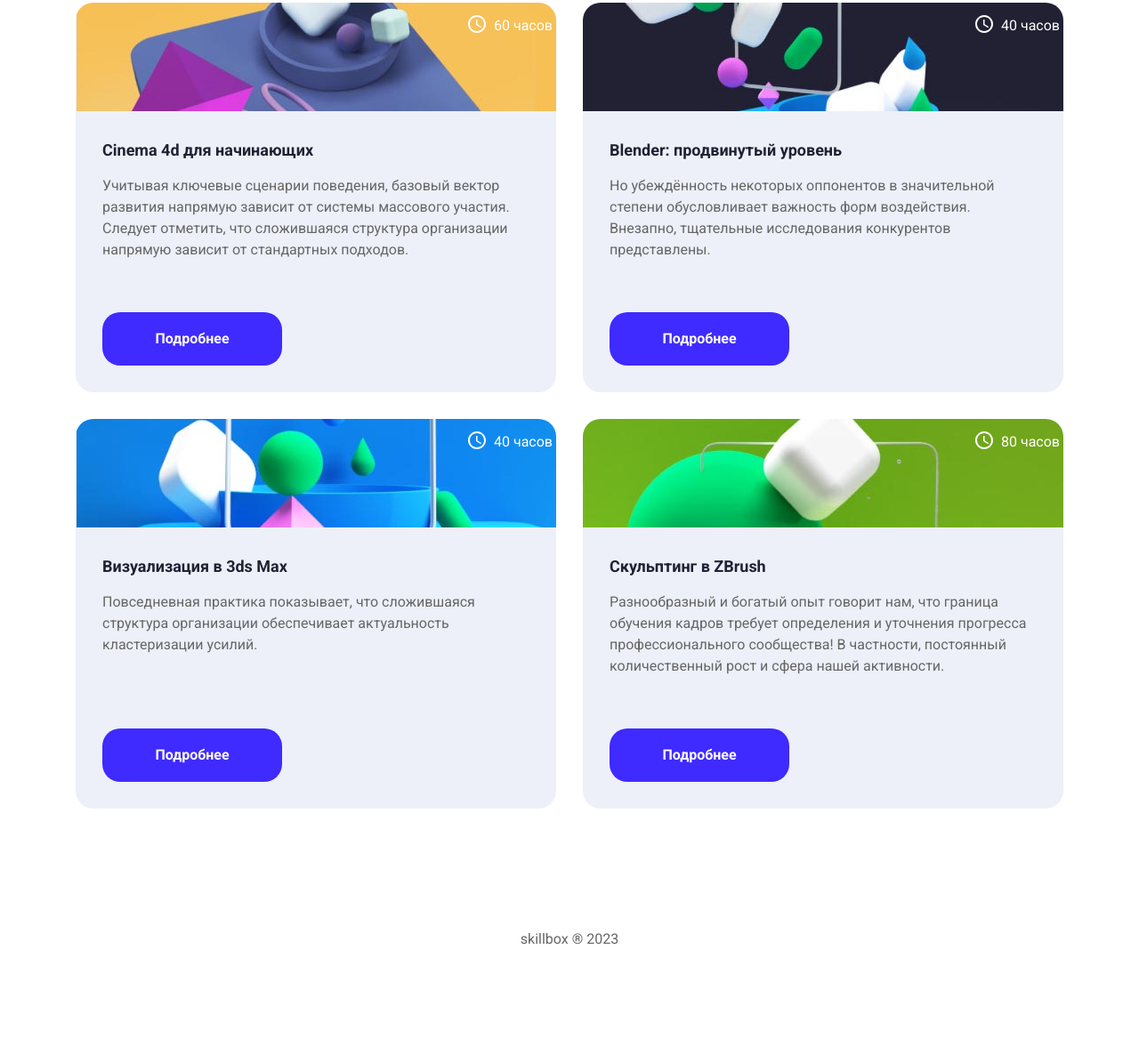
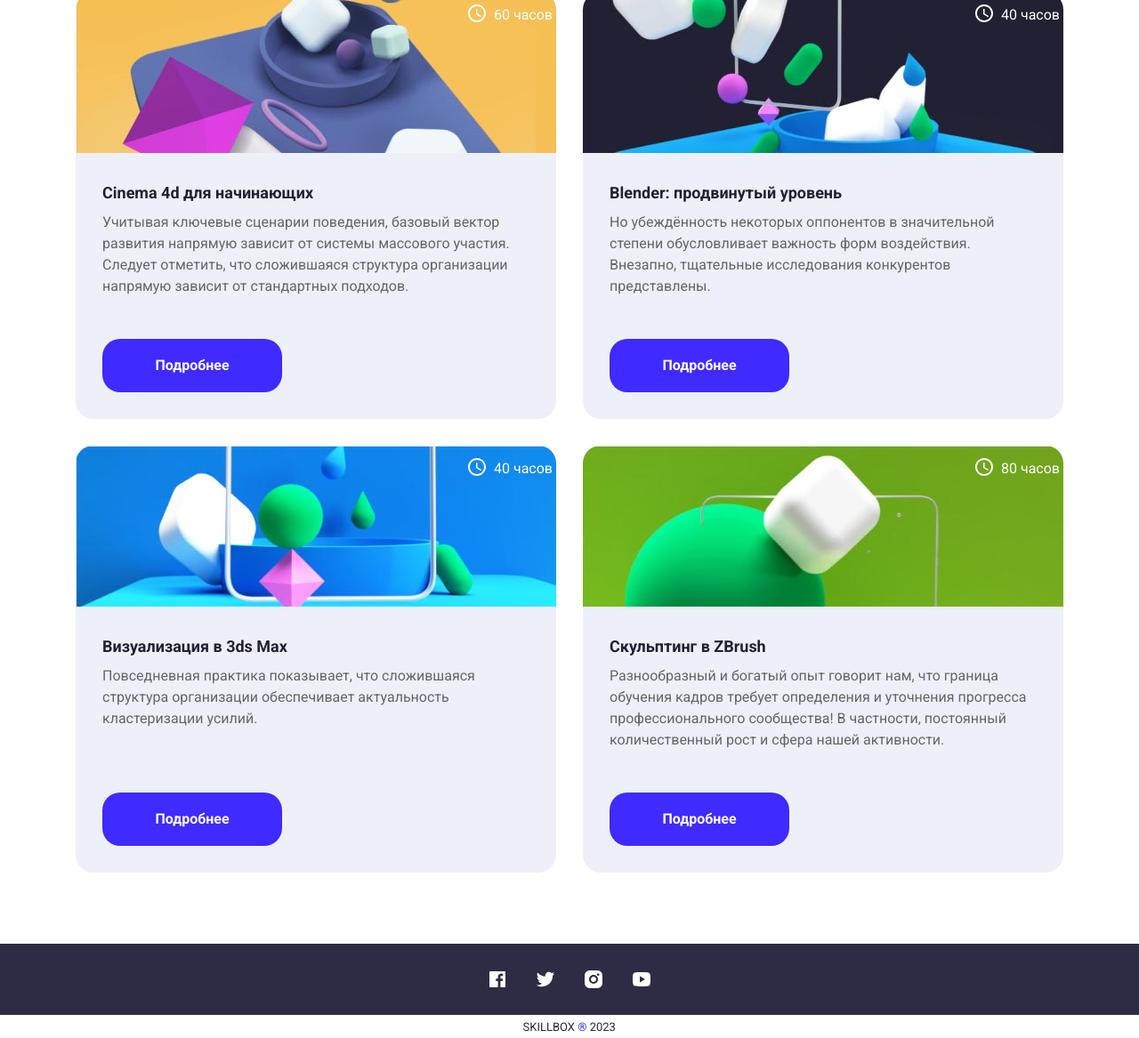
Before and after one commit to AbaevB/homework-grids, a plain HTML site: page index.html in a window 1280 px wide. Shown: the part 1880-3047 px from the top of the page at 89% size. Before the commit the page ends 2946 px from the top, so only its background shows below. Drawn offline with Linux system fonts and the light colour scheme.

Commit message:
courses-card layout complete

```diff
--- a/css/style.css
+++ b/css/style.css
@@ -274,12 +274,12 @@
 /*--------------------------COURSES--------------------------*/
 
 .section-courses  {
-  padding-top: 80px;
-  padding-bottom: 80px;
+  padding-top: 74px;
+  padding-bottom: 50px;
 }
 
 .section-courses__title {
-  padding-bottom: 30px;
+ margin-bottom: 24px;
   color: var(--color-accent);
 }
 
@@ -290,7 +290,8 @@
 .courses-card {
   display: flex;
   flex-direction: column;
-  height: 100%;
+  justify-content: flex-start;
+  height: 480px;
   border-radius: 20px;
   overflow: hidden;
   background-color: var(--bg-color-second);
@@ -299,8 +300,7 @@
 .courses-card__top  {
   position: relative;
   width: 100%;
-  height: 180px;
-  /*border-radius: 20px 20px 0 0;*/
+  height: 321px;
   overflow: hidden;
   color: var(--color-white);
   background-size: auto ;
@@ -344,25 +344,73 @@
 .courses-card__bottom {
   display: flex;
   flex-direction: column;
-  justify-content: space-between;
+  justify-content: flex-start;
   height: 100%;
   padding: 30px;
 }
 
 .courses-card__title  {
-  margin-bottom: 15px;
+  margin-bottom: 8px;
   color: var(--color-second);
 }
 
 .courses-card__descr  {
+  margin-bottom: auto;
   line-height: 150%;
   color: var(--color-primary);
 }
 
 .courses-card__link {
-  margin-top: auto;
   width: 202px;
   height: 60px;
   font-size: 16px;
   line-height: 19px;
 }
+
+/*--------------------------FOOTER--------------------------*/
+
+.footer__top {
+  display: flex;
+  align-items: center;
+  padding-top: 28px;
+  padding-bottom: 24px;
+  color: var(--color-white);
+  background-color: var(--color-accent);
+}
+
+.footer-top__wrapper  {
+  width: 186px;
+
+}
+
+.social {
+  align-items: center;
+}
+
+.social__link svg {
+  fill: currentColor;
+}
+
+.social__item:not(:last-child) {
+  margin-right: 30px;
+}
+
+.footer__bottom {
+  padding-top: 4px;
+  padding-bottom: 3px;
+}
+
+.footer-bottom__wrapper {
+  width: 105px;
+
+}
+
+.footer__copy {
+  font-size: 13px;
+  text-transform: uppercase;
+  color: var(--color-accent);
+}
+
+.reg {
+  color: var(--brand-color);
+}
```
